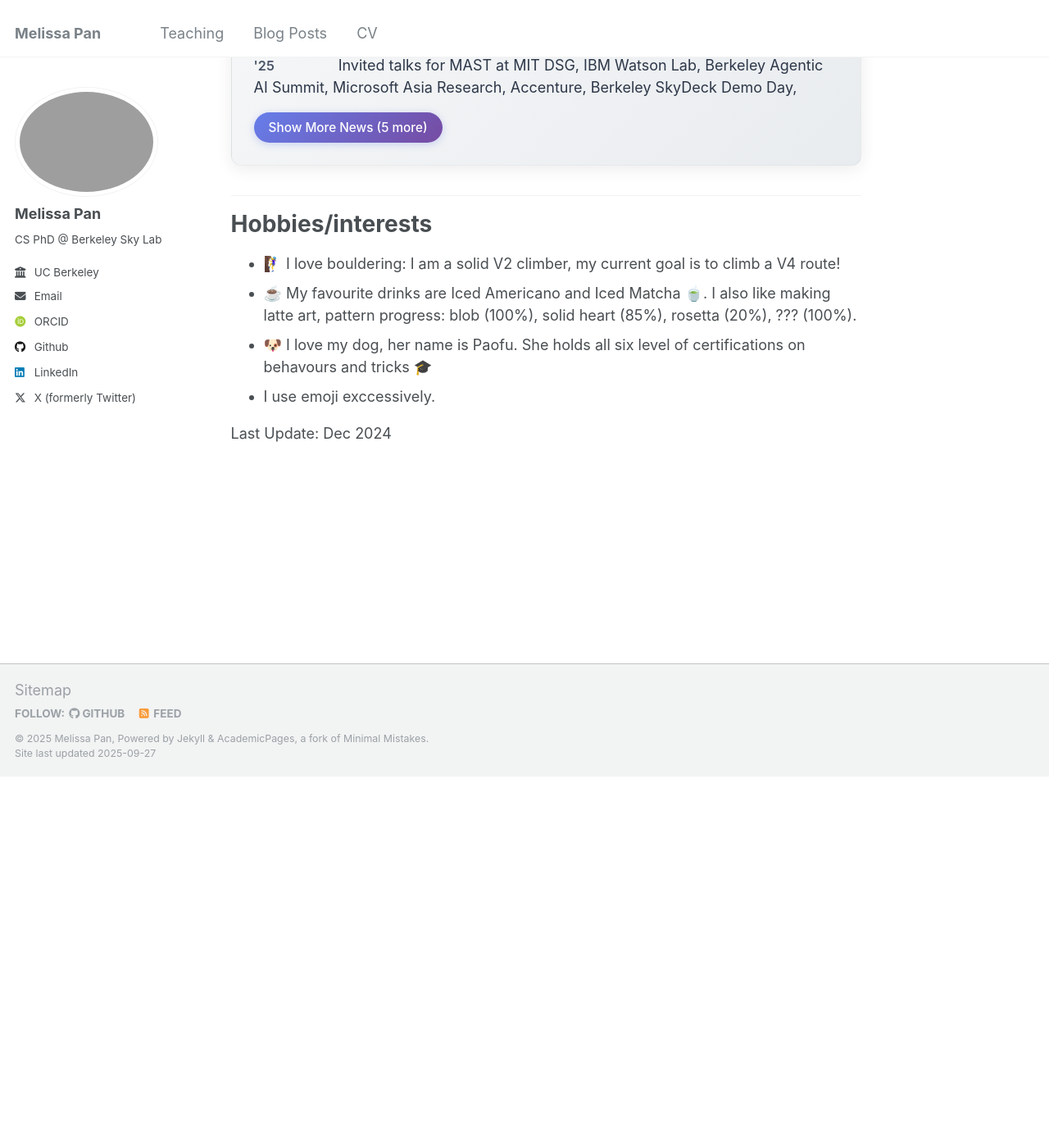
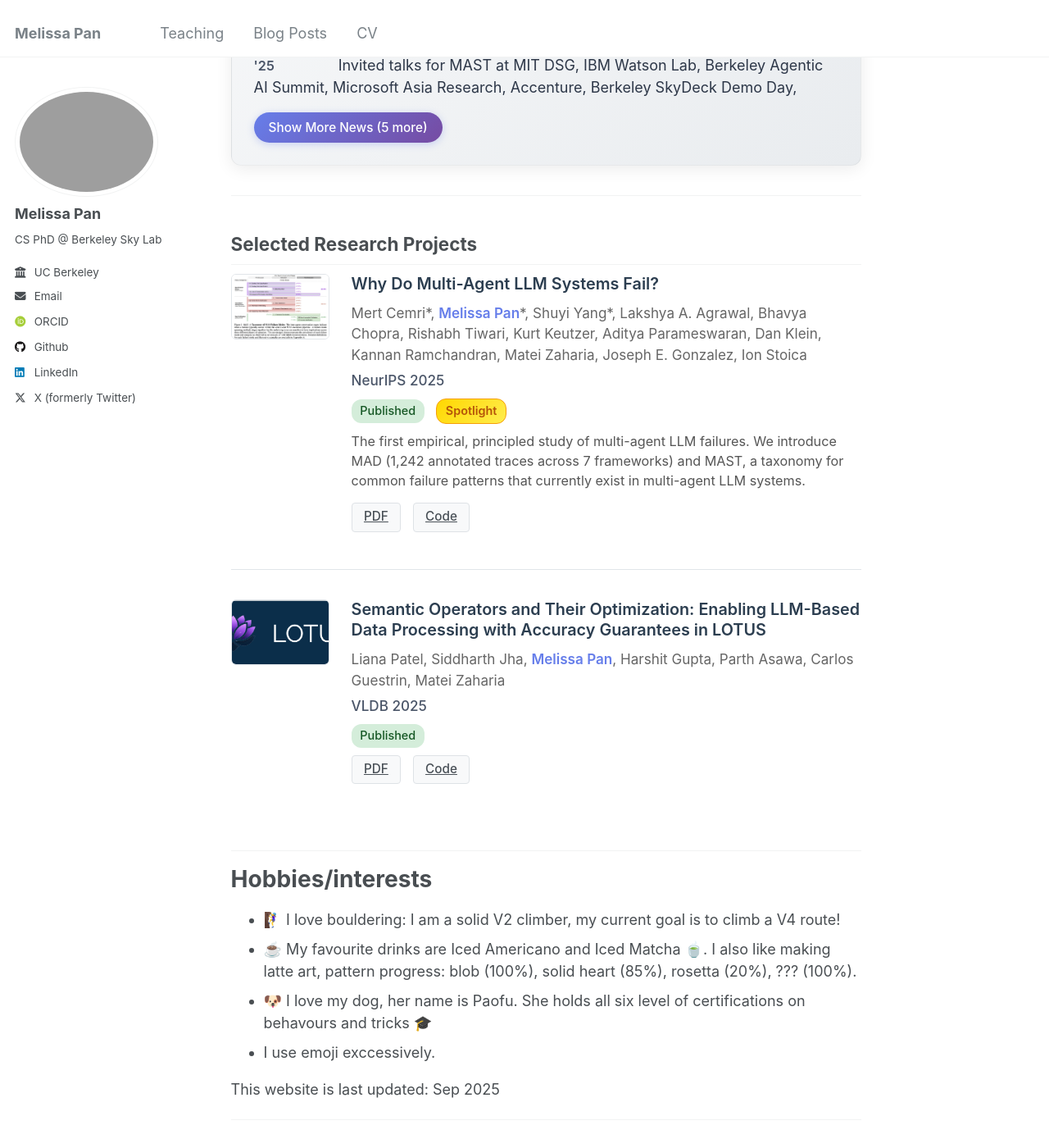
Before and after one commit to melissa-pan/melissa-pan.github.io, a Jekyll site: the page built from _pages/about.md, in a window 1280 px wide and 1400 px high, scrolled down 1118 px. Shown: the whole window at 82% size. Built offline with Jekyll 4.4.1, drawn with Linux system fonts in a browser that asks for light colours; some web fonts are replaced; before the commit the page ends 2065 px from its top, so only the background shows below that.

Commit message:
add research section

```diff
--- /dev/null
+++ b/_data/research.yml
@@ -0,0 +1,60 @@
+# Research Publications
+# Add new items at the top of the list for reverse chronological order
+# Format: title, authors, venue, year, links, image (optional), description (optional)
+
+- title: "Why Do Multi-Agent LLM Systems Fail?"
+  authors: "Mert Cemri*, Melissa Pan*, Shuyi Yang*, Lakshya A. Agrawal, Bhavya Chopra, Rishabh Tiwari, Kurt Keutzer, Aditya Parameswaran, Dan Klein, Kannan Ramchandran, Matei Zaharia, Joseph E. Gonzalez, Ion Stoica"
+  venue: "NeurIPS"
+  year: 2025
+  status: "Published" # Published, Under Review, Preprint, etc.
+  award: "Spotlight" # Optional: Spotlight, Best Paper, Outstanding Paper, etc.
+  links:
+    # pdf: "http://academicpages.github.io/files/paper3.pdf"
+    pdf: "https://arxiv.org/abs/2503.13657"
+    code: "https://github.com/multi-agent-systems-failure-taxonomy/MAST"
+    # website: "https://project-website.com"
+    # slides: "../files/slides.pdf"
+    # poster: "../files/poster.pdf"
+    # video: "https://youtube.com/watch?v=xxxxx"
+  image: "mast.jpg" # Optional: place in /images/ folder
+  description: "The first empirical, principled study of multi-agent LLM failures. We introduce MAD (1,242 annotated traces across 7 frameworks) and MAST, a taxonomy for common failure patterns that currently exist in multi-agent LLM systems." # Optional
+  featured: false # Set to true for featured/highlighted papers
+
+- title: "Semantic Operators and Their Optimization: Enabling LLM-Based Data Processing with Accuracy Guarantees in LOTUS"
+  authors: "Liana Patel, Siddharth Jha, Melissa Pan, Harshit Gupta, Parth Asawa, Carlos Guestrin, Matei Zaharia"
+  venue: "VLDB"
+  year: 2025
+  status: "Published"
+  links:
+    pdf: "https://www.vldb.org/pvldb/vol18/p4171-patel.pdf"
+    code: "https://github.com/lotus-lab/lotus"
+  image: "lotus.png" # Optional: place in /images/ folder
+  featured: false
+
+# - title: "Paper Title Number 2"
+#   authors: "Your Name, Co-Author Name"
+#   venue: "Journal Name"
+#   year: 2022
+#   status: "Published"
+#   links:
+#     pdf: "http://academicpages.github.io/files/paper1.pdf"
+#   featured: false
+
+# Add more papers here - they will automatically appear in the research section
+# Example of a paper under review:
+# - title: "New Research Paper"
+#   authors: "Melissa Pan, Collaborator Name"
+#   venue: "Target Conference"
+#   year: 2025
+#   status: "Under Review"
+#   award: "Best Paper" # Options: Spotlight, Best Paper, Outstanding Paper, Oral
+#   links:
+#     arxiv: "https://arxiv.org/abs/xxxx.xxxxx"
+#   description: "Description of ongoing work."
+#   featured: true
+
+# Award options and their styling:
+# - "Spotlight" -> Gold gradient badge
+# - "Best Paper" -> Red gradient badge
+# - "Outstanding Paper" -> Purple gradient badge
+# - "Oral" -> Green gradient badge
--- a/_includes/head/custom.html
+++ b/_includes/head/custom.html
@@ -233,6 +233,206 @@ html {
 
 /* Keep original animations, scroll behavior, focus states, tables, and code styling */
 
+/* Research section styling - inspired by Ken's website */
+.research-section {
+  margin: 2rem 0;
+}
+
+.research-section h1 {
+  margin-bottom: 1.5rem;
+  color: #2c3e50;
+  font-size: 1.8rem;
+  font-weight: 600;
+}
+
+.research-item {
+  margin-bottom: 2rem;
+  padding-bottom: 1.5rem;
+  border-bottom: 1px solid #e1e5e9;
+}
+
+.research-item:last-child {
+  border-bottom: none;
+}
+
+.research-item.featured {
+  background: rgba(102, 126, 234, 0.02);
+  padding: 1.5rem;
+  border-radius: 8px;
+  border: 1px solid rgba(102, 126, 234, 0.1);
+  margin-bottom: 2.5rem;
+}
+
+.research-header {
+  display: flex;
+  align-items: flex-start;
+  gap: 1.5rem;
+  margin-bottom: 1rem;
+}
+
+.research-image {
+  flex-shrink: 0;
+  width: 120px;
+  height: 80px;
+  object-fit: cover;
+  border-radius: 6px;
+  border: 1px solid #e1e5e9;
+}
+
+.research-content {
+  flex: 1;
+}
+
+.research-title {
+  font-size: 1.1rem;
+  font-weight: 600;
+  color: #2c3e50;
+  margin-bottom: 0.5rem;
+  line-height: 1.3;
+}
+
+.research-title a {
+  color: inherit;
+  text-decoration: none;
+}
+
+.research-title a:hover {
+  color: #667eea;
+  text-decoration: underline;
+}
+
+.research-authors {
+  color: #666;
+  margin-bottom: 0.3rem;
+  font-size: 0.95rem;
+}
+
+/* Highlight author name */
+.research-authors .highlight-name {
+  color: #667eea;
+  font-weight: 600;
+}
+
+.research-venue {
+  color: #4a5568;
+  font-weight: 500;
+  margin-bottom: 0.5rem;
+  font-size: 0.95rem;
+}
+
+.research-status {
+  display: inline-block;
+  padding: 0.2rem 0.6rem;
+  border-radius: 12px;
+  font-size: 0.8rem;
+  font-weight: 500;
+  margin-bottom: 0.5rem;
+}
+
+.research-status.published {
+  background: #d4edda;
+  color: #155724;
+}
+
+.research-status.under-review {
+  background: #fff3cd;
+  color: #856404;
+}
+
+.research-status.preprint {
+  background: #cce5ff;
+  color: #004085;
+}
+
+/* Award badges - like Ken's website */
+.research-award {
+  display: inline-block;
+  padding: 0.2rem 0.6rem;
+  border-radius: 12px;
+  font-size: 0.8rem;
+  font-weight: 600;
+  margin-left: 0.5rem;
+  margin-bottom: 0.5rem;
+}
+
+.research-award.spotlight {
+  background: linear-gradient(135deg, #ffd700 0%, #ffed4e 100%);
+  color: #b45309;
+  border: 1px solid #f59e0b;
+}
+
+.research-award.best-paper {
+  background: linear-gradient(135deg, #ff6b6b 0%, #ff8e8e 100%);
+  color: #991b1b;
+  border: 1px solid #dc2626;
+}
+
+.research-award.outstanding-paper {
+  background: linear-gradient(135deg, #667eea 0%, #764ba2 100%);
+  color: white;
+  border: 1px solid #5a67d8;
+}
+
+.research-award.oral {
+  background: linear-gradient(135deg, #10b981 0%, #34d399 100%);
+  color: #064e3b;
+  border: 1px solid #059669;
+}
+
+.research-description {
+  color: #555;
+  font-size: 0.9rem;
+  line-height: 1.5;
+  margin-bottom: 0.8rem;
+}
+
+.research-links {
+  display: flex;
+  flex-wrap: wrap;
+  gap: 0.8rem;
+}
+
+.research-link {
+  padding: 0.3rem 0.8rem;
+  background: #f8f9fa;
+  color: #495057;
+  text-decoration: none;
+  border-radius: 4px;
+  font-size: 0.85rem;
+  font-weight: 500;
+  border: 1px solid #dee2e6;
+  transition: all 0.2s ease;
+}
+
+.research-link:hover {
+  background: #667eea;
+  color: white;
+  text-decoration: none;
+  transform: translateY(-1px);
+}
+
+/* Mobile responsive */
+@media (max-width: 768px) {
+  .research-header {
+    flex-direction: column;
+    gap: 1rem;
+  }
+
+  .research-image {
+    width: 100%;
+    height: 120px;
+  }
+
+  .research-links {
+    gap: 0.5rem;
+  }
+
+  .research-link {
+    font-size: 0.8rem;
+    padding: 0.25rem 0.6rem;
+  }
+}
+
 /* Responsive improvements */
 @media (max-width: 768px) {
   .news-section,
--- a/_pages/about.md
+++ b/_pages/about.md
@@ -71,6 +71,64 @@ function toggleNews() {
 
 ---
 
+<div class="research-section">
+<h2>Selected Research Projects</h2>
+{% for paper in site.data.research %}
+<div class="research-item{% if paper.featured %} featured{% endif %}">
+  <div class="research-header">
+    {% if paper.image %}
+    <img src="{{ '/images/' | append: paper.image | relative_url }}" alt="{{ paper.title }}" class="research-image">
+    {% endif %}
+    <div class="research-content">
+      <div class="research-title">
+        {% if paper.links.pdf %}
+          <a href="{{ paper.links.pdf }}">{{ paper.title }}</a>
+        {% else %}
+          {{ paper.title }}
+        {% endif %}
+      </div>
+      <div class="research-authors">{{ paper.authors | replace: 'Melissa Pan', '<span class="highlight-name">Melissa Pan</span>' }}</div>
+      <div class="research-venue">{{ paper.venue }} {{ paper.year }}</div>
+      {% if paper.status %}
+        <span class="research-status {{ paper.status | downcase | replace: ' ', '-' }}">{{ paper.status }}</span>
+      {% endif %}
+      {% if paper.award %}
+        <span class="research-award {{ paper.award | downcase | replace: ' ', '-' }}">{{ paper.award }}</span>
+      {% endif %}
+      {% if paper.description %}
+        <div class="research-description">{{ paper.description }}</div>
+      {% endif %}
+      <div class="research-links">
+        {% if paper.links.pdf %}
+          <a href="{{ paper.links.pdf }}" class="research-link">PDF</a>
+        {% endif %}
+        {% if paper.links.arxiv %}
+          <a href="{{ paper.links.arxiv }}" class="research-link">arXiv</a>
+        {% endif %}
+        {% if paper.links.code %}
+          <a href="{{ paper.links.code }}" class="research-link">Code</a>
+        {% endif %}
+        {% if paper.links.website %}
+          <a href="{{ paper.links.website }}" class="research-link">Website</a>
+        {% endif %}
+        {% if paper.links.slides %}
+          <a href="{{ paper.links.slides }}" class="research-link">Slides</a>
+        {% endif %}
+        {% if paper.links.poster %}
+          <a href="{{ paper.links.poster }}" class="research-link">Poster</a>
+        {% endif %}
+        {% if paper.links.video %}
+          <a href="{{ paper.links.video }}" class="research-link">Video</a>
+        {% endif %}
+      </div>
+    </div>
+  </div>
+</div>
+{% endfor %}
+</div>
+
+---
+
 Hobbies/interests
 ======
 * 🧗‍♀️ I love bouldering: I am a solid V2 climber, my current goal is to climb a V4 route!
@@ -79,4 +137,11 @@ Hobbies/interests
 * I use emoji exccessively.
 
 
-Last Update: Dec 2024
+This website is last updated: Sep 2025
+
+---
+
+<div style="text-align: center; margin-top: 2rem; padding: 1rem; color: #666; font-size: 0.9rem;">
+<p>Visits since my PhD:</p>
+<img src="https://visitor-badge.laobi.icu/badge?page_id=melissa-pan.github.io" alt="visitor count" style="display: inline-block;">
+</div>
```
Also changed, not shown: images/lotus.png (added), images/mast.jpg (added).
